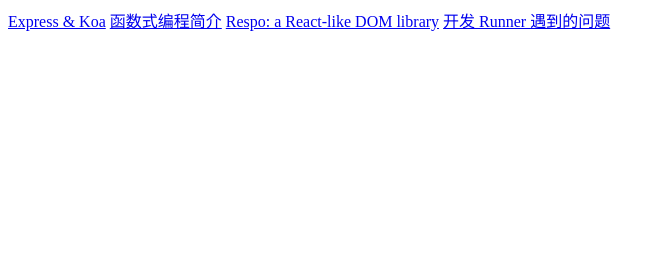
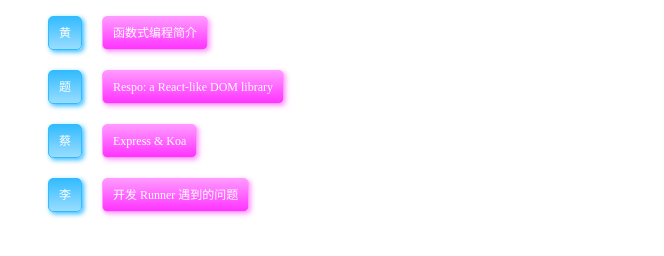
Before and after one commit to ElemeFE/keynote, a plain HTML site: page index.html in a window 1280 px wide. Shown: the whole page, without its empty margins (0-664 px from the left). Drawn offline with Linux system fonts and the light colour scheme.

Commit message:
列表页 使用 json 生成 目前直接使用es6语法

```diff
--- a/index.html
+++ b/index.html
@@ -3,11 +3,81 @@
 <head>
   <meta charset="utf-8">
   <title>reveal.js</title>
+  <style>
+    *, *:before, *:after {
+      box-sizing: border-box;
+    }
+
+    ul {
+      list-style: none;
+    }
+
+    li {
+      margin-bottom: 20px;
+    }
+
+    a {
+      display: inline-block;
+      padding: 10px;
+      color: #fff;
+      font-size: 12px;
+      line-height: 1;
+      text-decoration: none;
+      border-radius: 5px;
+      transition: all .2s ease-out;
+    }
+
+    a.author {
+      margin-right: 20px;
+      border: 1px solid hsl(200, 100%, 60%);
+      box-shadow: 2px 2px 5px 0 hsl(200, 100%, 60%);
+      background: -moz-linear-gradient(hsl(200, 100%, 80%), hsl(200, 100%, 60%));
+      background: -webkit-gradient(linear, 0 0, 0 100%, from(hsl(200, 100%, 60%)), to(hsl(200, 100%, 80%)));
+    }
+
+    a.content {
+      border: 1px solid hsl(300, 100%, 80%);
+      box-shadow: 2px 2px 5px 0 hsl(300, 100%, 80%);
+      background: -moz-linear-gradient(hsl(300, 100%, 80%), hsl(300, 100%, 60%));
+      background: -webkit-gradient(linear, 0 0, 0 100%, from(hsl(300, 100%, 80%)), to(hsl(300, 100%, 60%)));
+    }
+
+    li:hover a {
+      padding: 40px;
+      font-size: 16px;
+    }
+  </style>
 </head>
 <body>
-  <a href="detail.html?path=markdown/Express vs Koa - 蔡伟.ppt.md">Express & Koa</a>
-  <a href="detail.html?path=markdown/FB intro - Lellansin.ppt.md">函数式编程简介</a>
-  <a href="detail.html?path=markdown/respo.md">Respo: a React-like DOM library</a>
-  <a href="detail.html?path=markdown/Runner - lmk123.md">开发 Runner 遇到的问题</a>
+<ul id="list">
+</ul>
 </body>
+<script>
+  const ajax = (path, callback) => {
+    let xhr = new XMLHttpRequest();
+    xhr.open('get', path, true);
+    xhr.send();
+    xhr.onreadystatechange = () => {
+      if (xhr.readyState == 4) {
+        if ((xhr.status >= 200 && xhr.status < 300) || xhr.status == 304) {
+          callback(xhr.responseText);
+        }
+      }
+    };
+  };
+
+  const init = menu => {
+    let result = '';
+    let data = JSON.parse(menu);
+    data.list.forEach(function (value) {
+      let html = `<li><a class="author" href="${value.homepage}" title="${value.author}">${value.author.replace(/(.).+$/, '$1')}</a><a class="content" href="./detail.html?path=markdown/${value.path}">${value.title}</a></li>`
+      result += html;
+    });
+    document.getElementById('list').innerHTML = result;
+  };
+
+  document.addEventListener('DOMContentLoaded', () => {
+    ajax('./menu.json', init);
+  }, false);
+</script>
 </html>
--- /dev/null
+++ b/menu.json
@@ -0,0 +1,28 @@
+{
+  "list": [
+    {
+      "author": "黄鼎恒",
+      "homepage": "https://github.com/Lellansin",
+      "path": "FB intro - Lellansin.ppt.md",
+      "title": "函数式编程简介"
+    },
+    {
+      "author": "题叶",
+      "homepage": "https://github.com/jiyinyiyong",
+      "path": "respo.md",
+      "title": "Respo: a React-like DOM library"
+    },
+    {
+      "author": "蔡伟",
+      "homepage": "https://github.com/DavidCai1993",
+      "path": "Express vs Koa - 蔡伟.ppt.md",
+      "title": "Express & Koa"
+    },
+    {
+      "author": "李名凯",
+      "homepage": "https://github.com/lmk123",
+      "path": "Runner - lmk123.md",
+      "title": "开发 Runner 遇到的问题"
+    }
+  ]
+}
```
Also changed, not shown: detail.html (+6 -8 lines).
